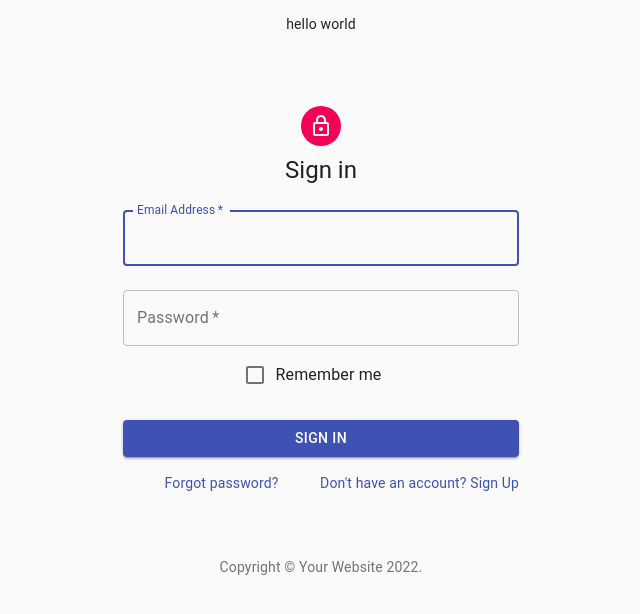
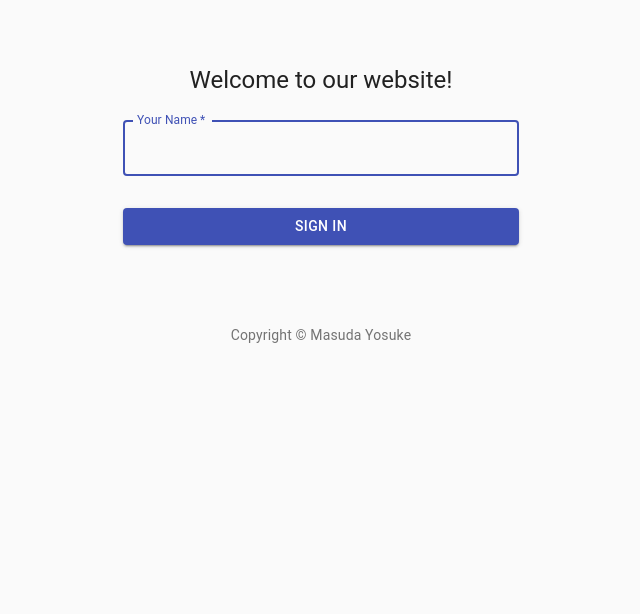
Before and after one commit to Masuda-1246/chat_app, a React (Create React App) app: page / in a window 1280 px wide. Shown: the top 614 px of the page, without its empty margins (319-959 px from the left). Built offline with nearby package versions, Linux system fonts and the light colour scheme.

Commit message:
change Sing in page

```diff
--- a/src/components/App.js
+++ b/src/components/App.js
@@ -4,7 +4,6 @@ import SignIn from './SignIn'
 function App() {
   return (
     <div className="App">
-      <p>hello world</p>
       <SignIn />
     </div>
   );
--- a/src/components/SignIn.js
+++ b/src/components/SignIn.js
@@ -1,14 +1,9 @@
 import React from 'react';
-import Avatar from '@material-ui/core/Avatar';
 import Button from '@material-ui/core/Button';
 import CssBaseline from '@material-ui/core/CssBaseline';
 import TextField from '@material-ui/core/TextField';
-import FormControlLabel from '@material-ui/core/FormControlLabel';
-import Checkbox from '@material-ui/core/Checkbox';
 import Link from '@material-ui/core/Link';
-import Grid from '@material-ui/core/Grid';
 import Box from '@material-ui/core/Box';
-import LockOutlinedIcon from '@material-ui/icons/LockOutlined';
 import Typography from '@material-ui/core/Typography';
 import { makeStyles } from '@material-ui/core/styles';
 import Container from '@material-ui/core/Container';
@@ -17,11 +12,9 @@ function Copyright() {
   return (
     <Typography variant="body2" color="textSecondary" align="center">
       {'Copyright © '}
-      <Link color="inherit" href="https://mui.com/">
-        Your Website
+      <Link color="inherit" href="https://github.com/Masuda-1246/chat_app" target="_blank" rel="noopener">
+        Masuda Yosuke
       </Link>{' '}
-      {new Date().getFullYear()}
-      {'.'}
     </Typography>
   );
 }
@@ -53,11 +46,8 @@ export default function SignIn() {
     <Container component="main" maxWidth="xs">
       <CssBaseline />
       <div className={classes.paper}>
-        <Avatar className={classes.avatar}>
-          <LockOutlinedIcon />
-        </Avatar>
         <Typography component="h1" variant="h5">
-          Sign in
+          Welcome to our website!
         </Typography>
         <form className={classes.form} noValidate>
           <TextField
@@ -65,26 +55,10 @@ export default function SignIn() {
             margin="normal"
             required
             fullWidth
-            id="email"
-            label="Email Address"
-            name="email"
-            autoComplete="email"
+            id="name"
+            label="Your Name"
+            name="name"
             autoFocus
-          />
-          <TextField
-            variant="outlined"
-            margin="normal"
-            required
-            fullWidth
-            name="password"
-            label="Password"
-            type="password"
-            id="password"
-            autoComplete="current-password"
-          />
-          <FormControlLabel
-            control={<Checkbox value="remember" color="primary" />}
-            label="Remember me"
           />
           <Button
             type="submit"
@@ -95,18 +69,6 @@ export default function SignIn() {
           >
             Sign In
           </Button>
-          <Grid container>
-            <Grid item xs>
-              <Link href="#" variant="body2">
-                Forgot password?
-              </Link>
-            </Grid>
-            <Grid item>
-              <Link href="#" variant="body2">
-                {"Don't have an account? Sign Up"}
-              </Link>
-            </Grid>
-          </Grid>
         </form>
       </div>
       <Box mt={8}>
```
